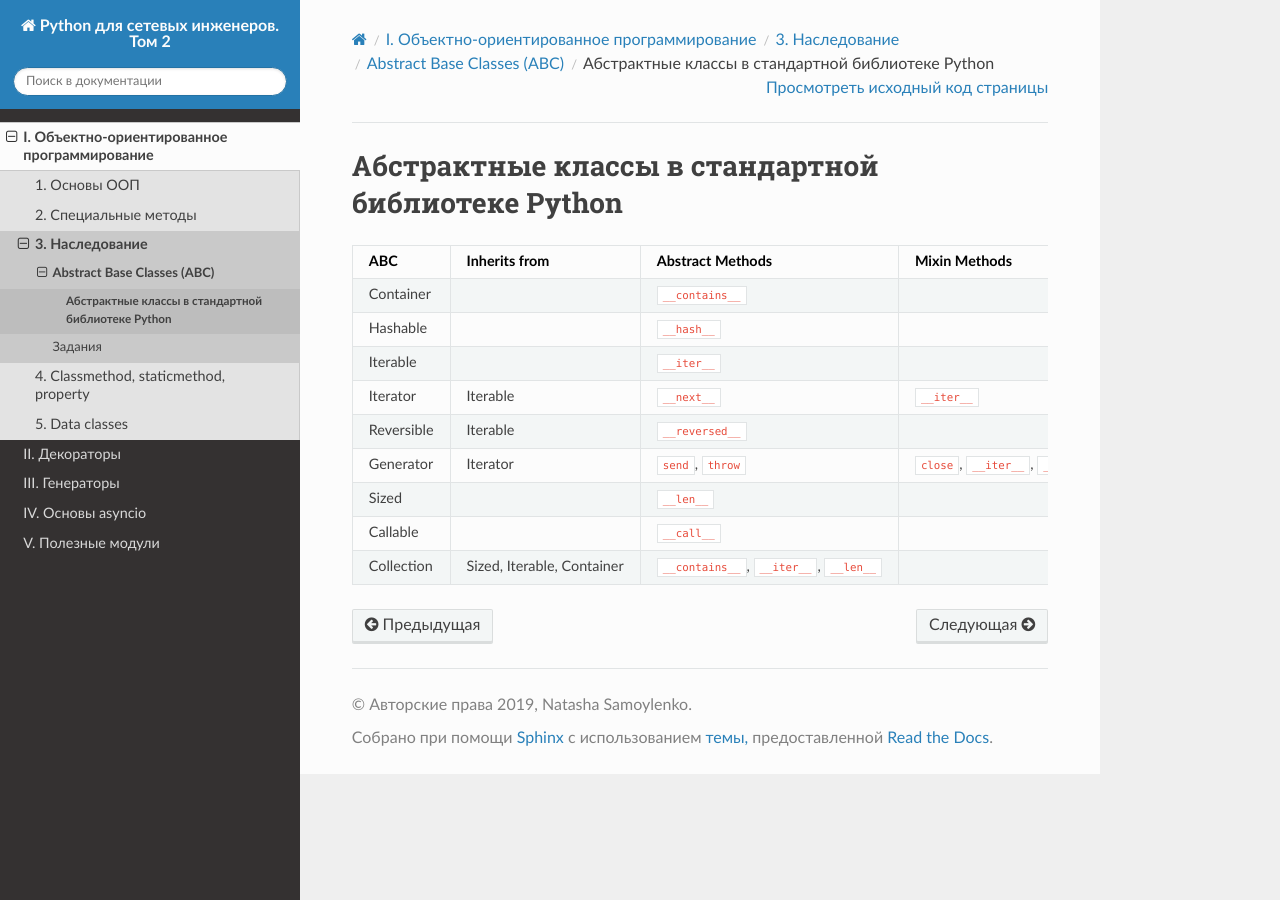
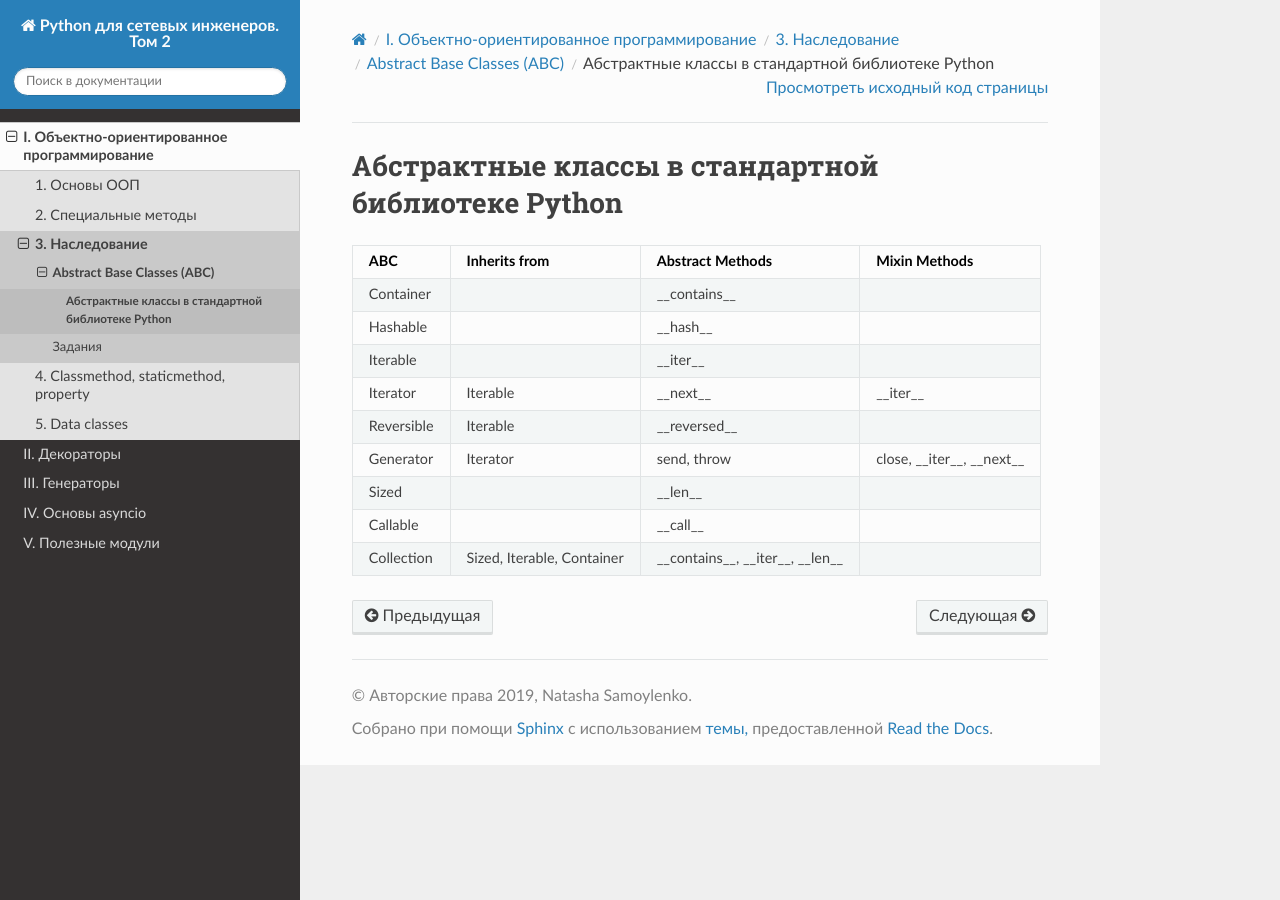
Before and after one commit to natenka/advpyneng-book, a Sphinx documentation site: the page built from docs/source/book/03_oop_inheritance/abc_standard_library.rst, in a window 1280 px wide. Built offline with Sphinx 7.4.7 and the Read the Docs theme 2.0.0, drawn with Linux system fonts in a browser that asks for light colours; pages that are not in the unit, such as notebooks, are missing from menus.

Commit message:
restore original table abc

```diff
--- a/docs/source/book/03_oop_inheritance/abc_standard_library.rst
+++ b/docs/source/book/03_oop_inheritance/abc_standard_library.rst
@@ -6,15 +6,15 @@
 =================== ====================== ======================= ====================================================
 ABC                 Inherits from          Abstract Methods        Mixin Methods
 =================== ====================== ======================= ====================================================
-Container                                  ``__contains__``
-Hashable                                   ``__hash__``
-Iterable                                   ``__iter__``
-Iterator            Iterable               ``__next__``            ``__iter__``
-Reversible          Iterable               ``__reversed__``
-Generator           Iterator               ``send``, ``throw``     ``close``, ``__iter__``, ``__next__``
-Sized                                      ``__len__``
-Callable                                   ``__call__``
-Collection          Sized,                 ``__contains__``,
-                    Iterable,              ``__iter__``,
-                    Container              ``__len__``
+Container                                  __contains__
+Hashable                                   __hash__
+Iterable                                   __iter__
+Iterator            Iterable               __next__                __iter__
+Reversible          Iterable               __reversed__
+Generator           Iterator               send, throw             close, __iter__, __next__
+Sized                                      __len__
+Callable                                   __call__
+Collection          Sized,                 __contains__,
+                    Iterable,              __iter__,
+                    Container              __len__
 =================== ====================== ======================= ====================================================
```
